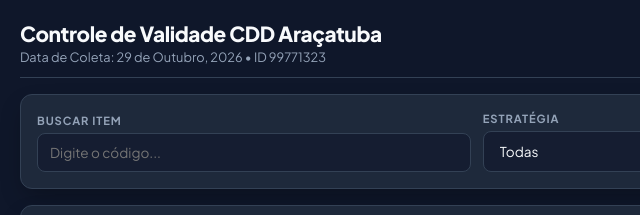
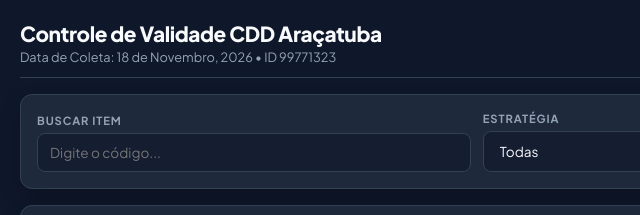
Before and after one commit to arc99771323-blip/Shelf, a plain HTML site: page index.html in a window 1280 px wide. Shown: the top 215 px of the page, 0-640 px from the left. Drawn offline with Linux system fonts and the light colour scheme.

Commit message:
Update index.html

```diff
--- a/index.html
+++ b/index.html
@@ -366,7 +366,7 @@
   <header class="app-header">
     <div>
       <h1>Controle de Validade CDD Araçatuba</h1>
-      <p>Data de Coleta: 29 de Outubro, 2026 &bull; ID 99771323</p>
+      <p>Data de Coleta: 18 de Novembro, 2026 &bull; ID 99771323</p>
     </div>
   </header>
 
```
